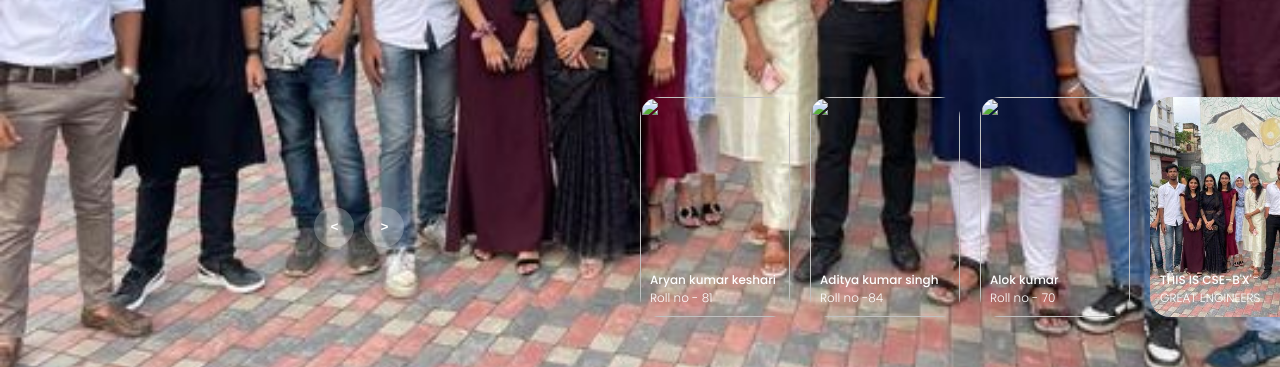
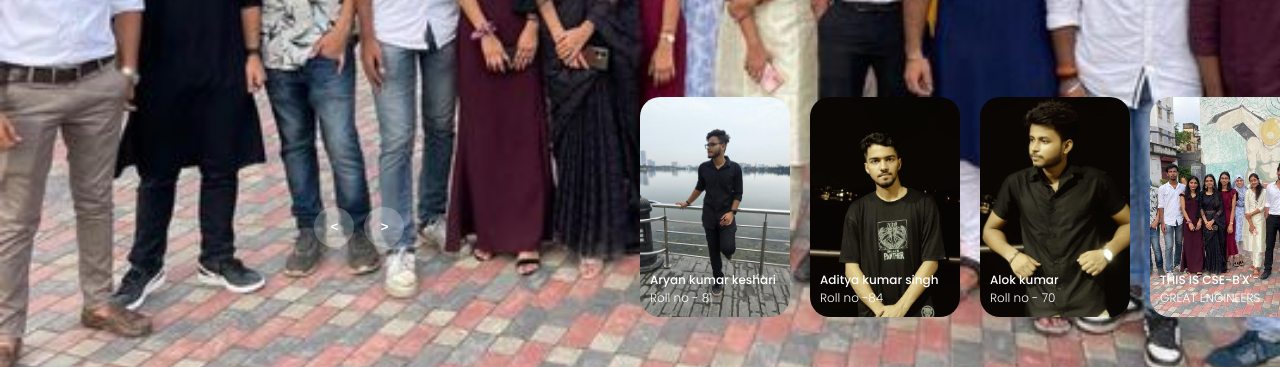
Before and after one commit to pratik7366/cse-bx, a plain HTML site: page index.html in a window 1280 px wide. Shown: the part 433-800 px from the top of the page. Drawn offline with Linux system fonts and the light colour scheme.

Commit message:
Update index.html

```diff
--- a/index.html
+++ b/index.html
@@ -95,7 +95,7 @@
                 </div>
             </div>
             <div class="item">
-                <img src=".\cse bx\aryan.jpg">
+                <img src=".\cse bx photo\aryan.jpg">
                 <div class="content">
                     <div class="title">
                         Aryan kumar keshari
@@ -106,7 +106,7 @@
                 </div>
             </div>
             <div class="item">
-                <img src=".\cse bx\aditya.jpg">
+                <img src=".\cse bx photo\aditya.jpg">
                 <div class="content">
                     <div class="title">
                         Aditya kumar singh
@@ -117,7 +117,7 @@
                 </div>
             </div>
             <div class="item">
-                <img src=".\cse bx\alok.jpg">
+                <img src=".\cse bx photo\alok.jpg">
                 <div class="content">
                     <div class="title">
                         Alok kumar
```
